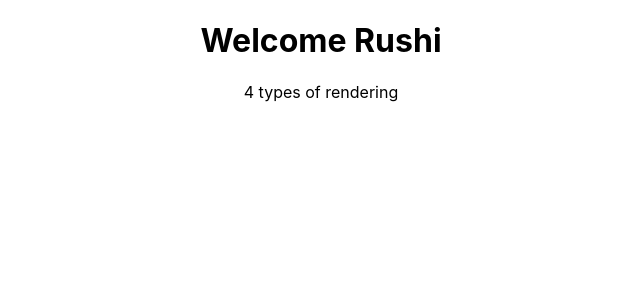
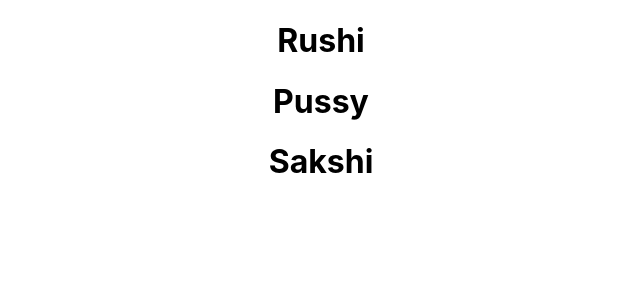
Before and after one commit to RushikeshGaikwad78/ReactJs, a React (Create React App) app in the folder 2tut/: page / in a window 1280 px wide. Shown: the top 300 px of the page, without its empty margins (319-959 px from the left). Built offline with nearby package versions, Linux system fonts and the light colour scheme.

Commit message:
List Rendering

```diff
--- a/2tut/src/App.js
+++ b/2tut/src/App.js
@@ -9,10 +9,14 @@ import Classclick from "./components/Classclick";
 import Eventbind from "./components/Eventbind";
 import Parentcomponenet from "./components/Parentcomponenet";
 import UserGreeting from "./components/UserGreeting";
+import NameList from "./components/NameList";
 function App() {
   return (
     <div className="App">
-      <UserGreeting/>     4 types of rendering
+
+      <NameList/>
+
+      {/* <UserGreeting/>     4 types of rendering  */}
 
       {/* <Parentcomponenet/>    passing method as props & attributes to it from child to parent component */}
 
--- /dev/null
+++ b/2tut/src/components/NameList.js
@@ -0,0 +1,16 @@
+import React from "react";
+
+function NameList() {
+  const array = ["Rushi", "Pussy", "Sakshi"];
+  const renderedarr = array.map((name) => <h1>{name}</h1>);
+  return (
+    <div>
+      {/* {array.map((name) => (
+        <h2>{name}</h2>
+      ))} */}
+      {renderedarr}
+    </div>
+  );
+}
+
+export default NameList;
```
